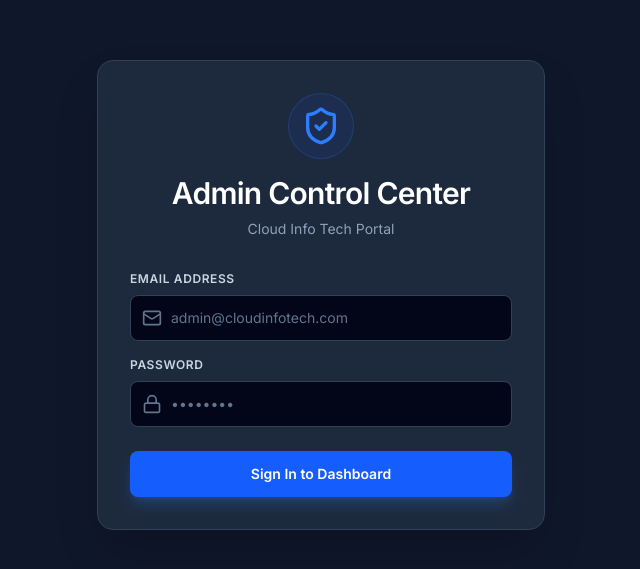
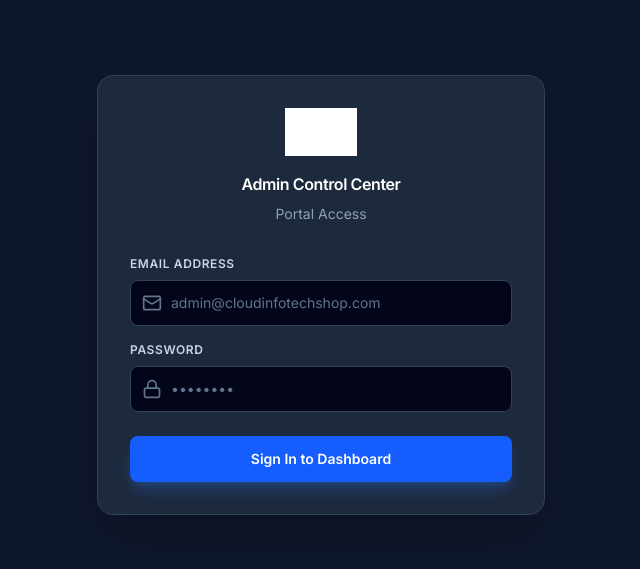
Before and after one commit to Rakshana77/Cloudtech-, a React (Vite) app: page /admin/login in a window 1280 px wide. Shown: the part 105-674 px from the top of the page, without its empty margins (319-959 px from the left). Built offline with nearby package versions, Linux system fonts and the light colour scheme; no server answers.

Commit message:
Update website branding: replace placeholder emails with sales@cloudinfotechshop.com and integrate official Cloud Info Tech Shop logo

```diff
--- a/index.html
+++ b/index.html
@@ -2,7 +2,7 @@
 <html lang="en">
   <head>
     <meta charset="UTF-8" />
-    <link rel="icon" type="image/svg+xml" href="/favicon.svg" />
+    <link rel="icon" type="image/png" href="/images/logo.png" />
     <meta name="viewport" content="width=device-width, initial-scale=1.0" />
     <title>Cloud Info Tech | Laptop Sales & CCTV Security Systems</title>
   </head>
--- a/src/admin/AdminBanners.jsx
+++ b/src/admin/AdminBanners.jsx
@@ -23,7 +23,7 @@ const AdminBanners = () => {
   // Preview state
   const [previewBanner, setPreviewBanner] = useState(null);
 
-  const referencePrompt = "Ultra-premium enterprise technology hero banner for Cloud Info Tech. Showcase professional laptops, networking equipment, CCTV surveillance cameras, business technology infrastructure, modern office environment, blue corporate branding, realistic lighting, premium commercial website style, large negative space for headings, ultra realistic, enterprise IT solutions, security systems, modern technology company, clean composition, 1920x1080 resolution.";
+  const referencePrompt = "Ultra-premium enterprise technology hero banner for Cloud Info Tech Shop. Showcase professional laptops, networking equipment, CCTV surveillance cameras, business technology infrastructure, modern office environment, blue corporate branding, realistic lighting, premium commercial website style, large negative space for headings, ultra realistic, enterprise IT solutions, security systems, modern technology company, clean composition, 1920x1080 resolution.";
 
   useEffect(() => {
     fetchBanners();
--- a/src/admin/Login.jsx
+++ b/src/admin/Login.jsx
@@ -31,11 +31,15 @@ const Login = () => {
     <div className="min-h-screen flex items-center justify-center bg-slate-900 px-4">
       <div className="max-w-md w-full space-y-8 bg-slate-800 p-8 rounded-2xl border border-slate-700 shadow-2xl">
         <div className="text-center">
-          <div className="inline-flex items-center justify-center p-3 bg-blue-600/10 rounded-full border border-blue-500/20 mb-4">
-            <ShieldCheck className="h-10 w-10 text-blue-500" />
+          <div className="inline-flex items-center justify-center mb-4">
+            <img
+              src="/images/logo.png"
+              alt="Cloud Info Tech Shop"
+              className="h-12 object-contain brightness-0 invert"
+            />
           </div>
-          <h2 className="text-3xl font-bold text-white tracking-tight">Admin Control Center</h2>
-          <p className="mt-2 text-sm text-slate-400">Cloud Info Tech Portal</p>
+          <h2 className="text-2.5xl font-bold text-white tracking-tight">Admin Control Center</h2>
+          <p className="mt-2 text-sm text-slate-400">Portal Access</p>
         </div>
 
         {error && (
@@ -60,7 +64,7 @@ const Login = () => {
                   value={email}
                   onChange={(e) => setEmail(e.target.value)}
                   className="block w-full pl-10 pr-3 py-3 border border-slate-700 rounded-lg bg-slate-950 text-white placeholder-slate-500 focus:outline-none focus:ring-2 focus:ring-blue-500 focus:border-transparent transition-all text-sm"
-                  placeholder="admin@cloudinfotech.com"
+                  placeholder="admin@cloudinfotechshop.com"
                 />
               </div>
             </div>
--- a/src/components/Footer.jsx
+++ b/src/components/Footer.jsx
@@ -8,8 +8,12 @@ const Footer = () => {
       <div className="py-20 px-6 max-w-[1280px] mx-auto grid grid-cols-1 md:grid-cols-2 lg:grid-cols-5 gap-12 text-left">
         {/* Column 1: Company About */}
         <div className="space-y-6 lg:col-span-1">
-          <Link to="/" className="text-2xl font-extrabold text-white hover:opacity-90 transition-opacity block w-fit">
-            Cloud<span className="text-[#1453E3]">Infotech</span>
+          <Link to="/" className="hover:opacity-90 transition-opacity block w-fit">
+            <img
+              src="/images/logo.png"
+              alt="Cloud Info Tech Shop"
+              className="h-10 md:h-12 object-contain brightness-0 invert"
+            />
           </Link>
           <p className="text-slate-400 text-xs leading-relaxed font-semibold">
             Specializing in{' '}
@@ -80,7 +84,7 @@ const Footer = () => {
             </li>
             <li className="flex items-center space-x-2">
               <Mail className="w-3.5 h-3.5 text-slate-500" />
-              <a href="mailto:sales@cloudinfotech.com.sg" className="hover:text-white transition-colors">sales@cloudinfotech.com.sg</a>
+              <a href="mailto:sales@cloudinfotechshop.com" className="hover:text-white transition-colors">sales@cloudinfotechshop.com</a>
             </li>
           </ul>
         </div>
@@ -107,7 +111,7 @@ const Footer = () => {
       </div>
 
       <div className="max-w-[1280px] mx-auto px-6 py-8 border-t border-slate-800 flex flex-col md:flex-row justify-between items-center gap-4 text-slate-500 text-xs">
-        <p className="font-semibold uppercase tracking-wider">© 2026 Cloud Infotech Pte. Ltd. All rights reserved.</p>
+        <p className="font-semibold uppercase tracking-wider">© 2026 Cloud Infotech Shop. All rights reserved.</p>
         <div className="flex gap-6">
           <Link className="font-semibold uppercase tracking-wider hover:text-white transition-colors" to="/contact">Terms</Link>
           <Link className="font-semibold uppercase tracking-wider hover:text-white transition-colors" to="/contact">Cookies</Link>
--- a/src/components/Navbar.jsx
+++ b/src/components/Navbar.jsx
@@ -36,13 +36,12 @@ const Navbar = () => {
         <nav className="flex items-center justify-between px-6 w-full max-w-[1280px] mx-auto h-full">
           {/* Logo & Tagline (Left Column - 30% Width) */}
           <div className="w-[30%] flex justify-start">
-            <a href="/" onClick={handleLogoClick} className="flex flex-col text-left py-2 group">
-              <span className="text-[26px] lg:text-[28px] font-extrabold tracking-tight text-[#0F172A] leading-tight transition-colors group-hover:text-[#1453E3]">
-                Cloud<span className="text-[#1453E3] group-hover:text-[#0F172A]">Infotech</span>
-              </span>
-              <span className="text-[10px] lg:text-xs font-semibold text-[#475569] uppercase tracking-widest leading-none mt-1">
-                Laptop Sales • Security Systems
-              </span>
+            <a href="/" onClick={handleLogoClick} className="flex items-center text-left py-1 group">
+              <img
+                src="/images/logo.png"
+                alt="Cloud Info Tech Shop"
+                className="h-12 md:h-14 object-contain"
+              />
             </a>
           </div>
 
--- a/src/components/ProductCard.jsx
+++ b/src/components/ProductCard.jsx
@@ -85,7 +85,7 @@ const ProductCard = ({ product }) => {
             {/* Get Quote on WhatsApp Button */}
             <a
               href={`https://wa.me/6581234567?text=${encodeURIComponent(
-                `Hello Cloud Info Tech,\n\nI am interested in:\n\n${product.productName}\n\nPlease share:\n\n* Pricing\n* Installation charges\n* Warranty details\n\nThank you.`
+                `Hello Cloud Info Tech Shop,\n\nI am interested in:\n\n${product.productName}\n\nPlease share:\n\n* Pricing\n* Installation charges\n* Warranty details\n\nThank you.`
               )}`}
               target="_blank"
               rel="noopener noreferrer"
--- a/src/pages/Checkout.jsx
+++ b/src/pages/Checkout.jsx
@@ -218,7 +218,7 @@ const Checkout = () => {
             <div className="p-4 bg-slate-50 border border-slate-200 rounded-xl flex items-start space-x-3">
               <ShieldCheck className="w-4 h-4 text-blue-500 flex-shrink-0 mt-0.5" />
               <div className="text-[10px] text-slate-500 leading-relaxed font-semibold">
-                By purchasing, you authorize Cloud Info Tech to trigger automated hardware warranties matching our logistics depot.
+                By purchasing, you authorize Cloud Info Tech Shop to trigger automated hardware warranties matching our logistics depot.
               </div>
             </div>
           </aside>
--- a/src/pages/Contact.jsx
+++ b/src/pages/Contact.jsx
@@ -21,7 +21,7 @@ const Contact = () => {
 
         {/* Title Banner */}
         <div className="text-center max-w-3xl mx-auto space-y-4">
-          <h1 className="font-h1 tracking-tight">Contact Cloud Info Tech</h1>
+          <h1 className="font-h1 tracking-tight">Contact Cloud Info Tech Shop</h1>
           <p className="font-subheading">
             Contact Singapore's Premium Security Systems Distributor & Integrator. We supply and support products from leading laptop, networking and security manufacturers.
           </p>
@@ -51,8 +51,8 @@ const Contact = () => {
             <div>
               <h3 className="font-h3 text-lg mb-1">Email Support</h3>
               <p className="text-xs text-slate-500">24/7 client dispatch</p>
-              <a href="mailto:sales@cloudinfotech.com.sg" className="text-sm font-bold text-blue-600 block mt-2 hover:underline">
-                sales@cloudinfotech.com.sg
+              <a href="mailto:sales@cloudinfotechshop.com" className="text-sm font-bold text-blue-600 block mt-2 hover:underline">
+                sales@cloudinfotechshop.com
               </a>
             </div>
           </div>
--- a/src/pages/Home.jsx
+++ b/src/pages/Home.jsx
@@ -310,7 +310,7 @@ const Home = () => {
         </div>
       </section>
 
-      {/* About Cloud Info Tech Section */}
+      {/* About Cloud Info Tech Shop Section */}
       <section className="bg-white py-[120px] border-t border-[#E5E7EB]">
         <div className="max-w-[1280px] mx-auto px-6 grid grid-cols-1 lg:grid-cols-12 gap-16 items-start">
 
@@ -318,7 +318,7 @@ const Home = () => {
           <div className="lg:col-span-7 space-y-8 text-left">
             <div className="space-y-3">
               <span className="text-[11px] font-extrabold text-[#1453E3] uppercase tracking-[0.2em] block">
-                ABOUT CLOUD INFO TECH
+                ABOUT CLOUD INFO TECH SHOP
               </span>
               <h2 className="font-h2 tracking-tight">
                 Your Trusted <span className="text-[#1453E3]">Technology</span> & <br />
@@ -328,7 +328,7 @@ const Home = () => {
 
             <div className="space-y-6">
               <p className="font-subheading">
-                Cloud Info Tech provides complete technology solutions for businesses and individuals. From laptop sales and repairs to networking infrastructure and CCTV security systems, we help organizations build secure, efficient and reliable digital environments.
+                Cloud Info Tech Shop provides complete technology solutions for businesses and individuals. From laptop sales and repairs to networking infrastructure and CCTV security systems, we help organizations build secure, efficient and reliable digital environments.
               </p>
               <p className="font-subheading">
                 With a focus on quality products, expert support and long-term customer relationships, we deliver practical technology solutions tailored to real business needs.
--- a/src/pages/ProductDetails.jsx
+++ b/src/pages/ProductDetails.jsx
@@ -183,7 +183,7 @@ const ProductDetails = () => {
               {/* WhatsApp Us (Green Button) */}
               <a
                 href={`https://wa.me/6581234567?text=${encodeURIComponent(
-                  `Hello Cloud Info Tech,\n\nI am interested in:\n\n${product.productName}\n\nPlease share:\n\n* Pricing\n* Installation charges\n* Warranty details\n\nThank you.`
+                  `Hello Cloud Info Tech Shop,\n\nI am interested in:\n\n${product.productName}\n\nPlease share:\n\n* Pricing\n* Installation charges\n* Warranty details\n\nThank you.`
                 )}`}
                 target="_blank"
                 rel="noopener noreferrer"
--- a/src/pages/RequestQuote.jsx
+++ b/src/pages/RequestQuote.jsx
@@ -50,7 +50,7 @@ const RequestQuote = () => {
           <div className="space-y-6">
             <div className="flex items-center space-x-3 text-blue-500">
               <ShieldCheck className="w-8 h-8" />
-              <span className="font-extrabold tracking-tight text-xl text-white">Cloud Info Tech</span>
+              <span className="font-extrabold tracking-tight text-xl text-white">Cloud Info Tech Shop</span>
             </div>
             <div className="space-y-3">
               <h3 className="font-h3 text-lg sm:text-xl !text-white">Request a System Quote</h3>
@@ -66,7 +66,7 @@ const RequestQuote = () => {
               </div>
               <div className="flex items-center space-x-3">
                 <Mail className="w-4 h-4 text-blue-500" />
-                <span>sales@cloudinfotech.com.sg</span>
+                <span>sales@cloudinfotechshop.com</span>
               </div>
               <div className="flex items-center space-x-3">
                 <Building className="w-4 h-4 text-blue-500" />
@@ -76,7 +76,7 @@ const RequestQuote = () => {
           </div>
 
           <div className="text-[10px] text-slate-500 font-semibold border-t border-slate-800 pt-6 mt-8">
-            © 2026 Cloud Info Tech Pte Ltd. All Rights Reserved.
+            © 2026 Cloud Info Tech Shop. All Rights Reserved.
           </div>
         </div>
 
```
Also changed, not shown: src/App.jsx (+8 -8 lines), public/images/logo.png (added).
